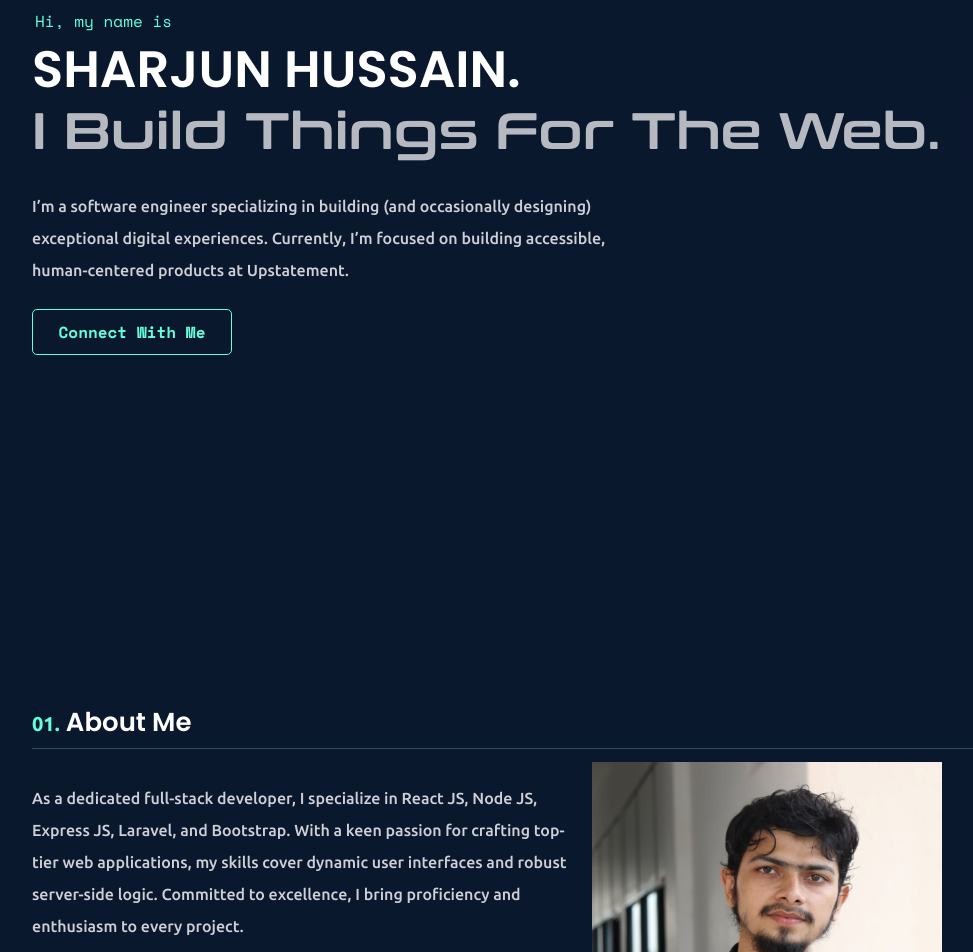
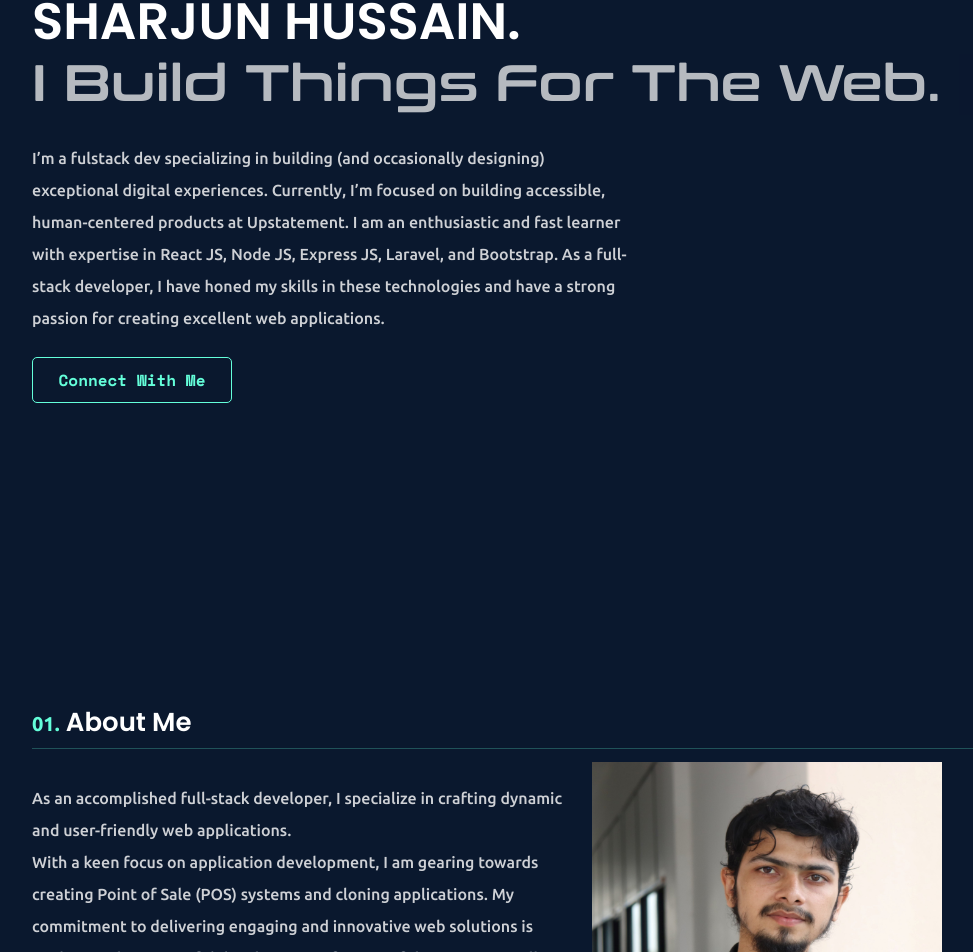
Before and after one commit to Sharjun-Hussain/Portfolio-Sharjun-Hussain, a React (Vite) app: page / in a window 1280 px wide. Shown: the part 262-1214 px from the top of the page, without its empty margins (58-1031 px from the left). Built offline with nearby package versions, Linux system fonts and the light colour scheme.

Commit message:
Changing About

```diff
--- a/src/Components/About.jsx
+++ b/src/Components/About.jsx
@@ -1,13 +1,10 @@
 // import { Suspense, } from "react";
-import { Col, Container,  Row } from "react-bootstrap";
+import { Col, Container, Row } from "react-bootstrap";
 import My from "../assets/My.jpg";
-import { LazyLoadImage } from 'react-lazy-load-image-component';
-
-
+import { LazyLoadImage } from "react-lazy-load-image-component";
 
 const About = () => {
   return (
-
     <Container id="about" className=" about-section ">
       <Row>
         <Col>
@@ -25,11 +22,13 @@ const About = () => {
       <Row>
         <Col md={6} xs={12} className="order-1 order-md-0">
           <p>
-              As a dedicated full-stack developer, I specialize in React JS,
-              Node JS, Express JS, Laravel, and Bootstrap. With a keen passion
-              for crafting top-tier web applications, my skills cover dynamic
-              user interfaces and robust server-side logic. Committed to
-              excellence, I bring proficiency and enthusiasm to every project.
+            As an accomplished full-stack developer, I specialize in crafting
+            dynamic and user-friendly web applications. <br /> With a keen focus on application
+            development, I am gearing towards creating Point of Sale (POS)
+            systems and cloning applications. My commitment to delivering
+            engaging and innovative web solutions is evident in the successful
+            development of my portfolio site.  I am well-prepared to bring my
+            expertise to new development endeavors and collaborative teams.
           </p>
           <p>Here are a few technologies I’ve been working with recently:</p>
           <Container className="">
@@ -44,7 +43,7 @@ const About = () => {
                   <li>Github Actions | Netlify CI/CD</li>
                 </ul>
               </Col>
-              <Col md={6} xs={6} >
+              <Col md={6} xs={6}>
                 <ul>
                   <li>My SQL</li>
                   <li>PHP</li>
@@ -55,11 +54,10 @@ const About = () => {
                 </ul>
               </Col>
             </Row>
-
           </Container>
         </Col>
         <Col md={6} xs={12} className="MyImage-Container order-0 ">
-            <LazyLoadImage src={My} alt="Hello" effect="blur"  width={350} />
+          <LazyLoadImage src={My} alt="Hello" effect="blur" width={350} />
           {/* <Suspense fallback={<div>Loading</div>}>
             <Image
               src={My}
@@ -70,11 +68,9 @@ const About = () => {
               loading="lazy"
             />
             </Suspense>  */}
-
         </Col>
       </Row>
     </Container>
-
   );
 };
 
--- a/src/Components/Hero.jsx
+++ b/src/Components/Hero.jsx
@@ -19,11 +19,20 @@ const Hero = () => {
             <h2 className="big-heading">Sharjun Hussain.</h2>
             <h3 className="sub-heading">I build things for the web.</h3>
             <p>
-              I’m a software engineer specializing in building (and occasionally
+              I’m a fulstack dev specializing in building (and occasionally
               designing) exceptional digital experiences. Currently, I’m focused
-              on building accessible, human-centered products at Upstatement.
+              on building accessible, human-centered products at Upstatement. I
+              am an enthusiastic and fast learner with expertise in React JS,
+              Node JS, Express JS, Laravel, and Bootstrap. As a full-stack
+              developer, I have honed my skills in these technologies and have a
+              strong passion for creating excellent web applications.
             </p>
-            <a className="button" href="https://linkedin.com/in/sharjun-hussain">Connect with Me</a>
+            <a
+              className="button"
+              href="https://linkedin.com/in/sharjun-hussain"
+            >
+              Connect with Me
+            </a>
           </Col>
         </Row>
       </Container>
```
Lines whose indentation alone changed are shown as unchanged.
